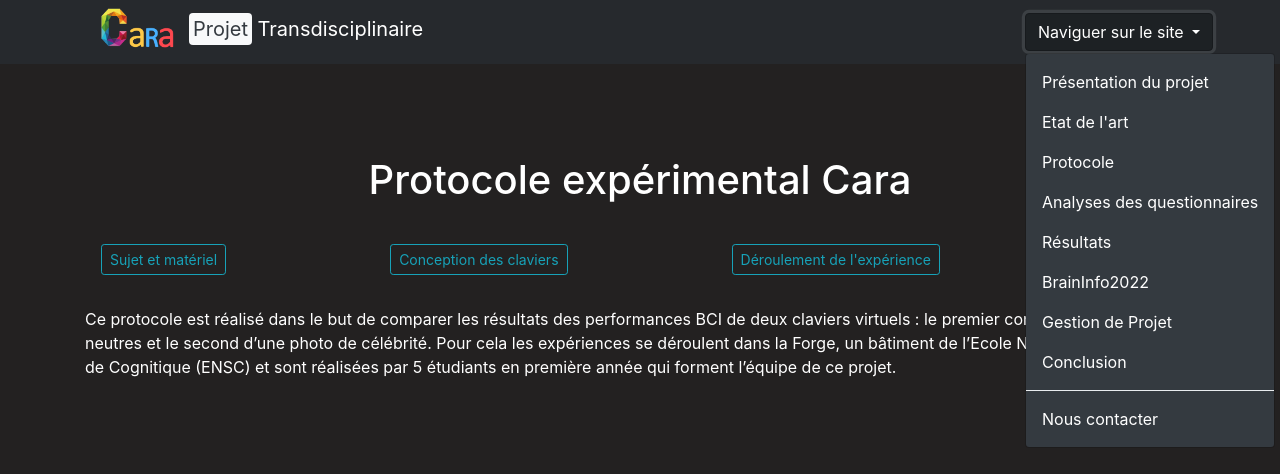
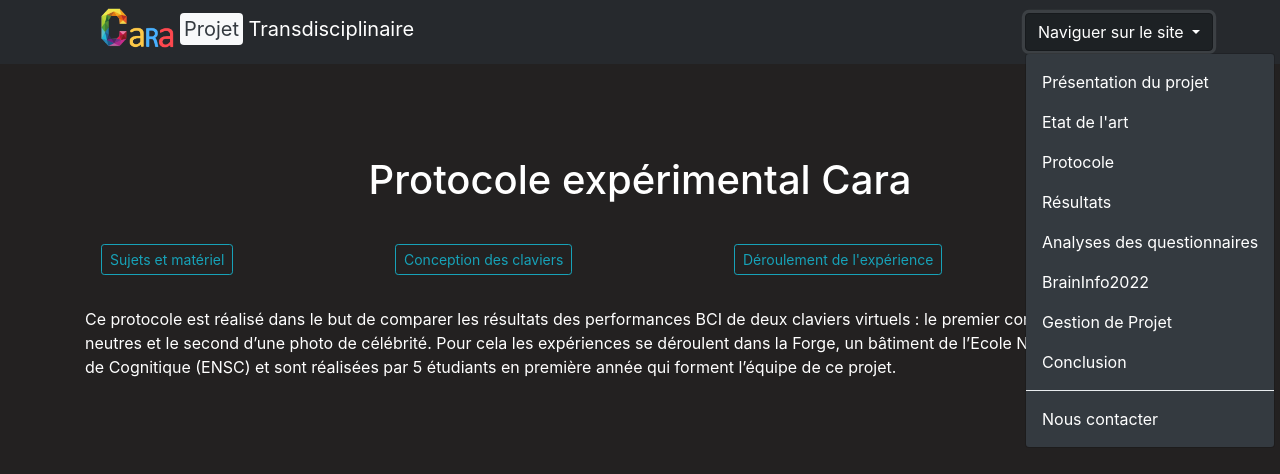
Before and after one commit to Zoko91/Website_Cara, a PHP site: page /protocole.php in a window 1280 px wide, after a click on "Naviguer sur le site". Shown: the top 474 px of the page. Run offline with PHP 8.4, Linux system fonts and the light colour scheme; some libraries are stand-ins or nearby versions; some web fonts are replaced.

Commit message:
dernier change

```diff
--- a/conclusion.php
+++ b/conclusion.php
@@ -46,7 +46,7 @@
               Au-delà de tous les acquis pédagogiques que nous avons pu acquérir et qui nous seront utiles dans notre formation (gestion de projet, réalisation de questionnaires…), nous avons également pu mettre un pied dans l’univers de la recherche. Mener des études, établir des postulats, analyser des données, toutes ces activités consistent en une entrée efficace dans ce domaine.
             </p>
             <p>
-            En somme, ce projet a été pour nous une vraie mine d’or, nous permettant de faire appel à beaucoup de connaissances emmagasinées tout au long de l’année 2021/2022, mais aussi de découvrir de nouvelles choses qui pourront à coup sûr servir à certains membres s’ils poursuivent leurs études sur cette voix.
+            En somme, ce projet a été pour nous une vraie mine d’or, nous permettant de faire appel à beaucoup de connaissances emmagasinées tout au long de l’année 2021/2022, mais aussi de découvrir de nouvelles choses qui pourront à coup sûr servir à certains membres s’ils poursuivent leurs études sur cette voie.
     </p>
     </div>
           </div>
@@ -78,7 +78,7 @@
 
           <div class="card p-3 border-success mb-3 ">
               <div class="row justify-content-center">
-                  <img class="card-img-top" src="images/logoecole.png" alt="Logo de l'école"style="width:50%;heigth:50%">
+                  <img class="card-img-top" src="images/logoecole2.png" alt="Logo de l'école"style="width:50%;heigth:50%">
               </div>
     </div>
 
--- a/entete.php
+++ b/entete.php
@@ -28,7 +28,6 @@ if(!isset($_GET['clav'])){
                 <a href="index.php">
                     <img src="images/Cara_logo.png" alt="Logo cara haut page" class="me-2" style="height: 48px; padding-bottom: 1%;">
                 </a>
-                &nbsp;
                 <a class="navbar-brand rounded-3 fw-bold" href="index.php" id="baliseb">
                     <span class="bg-gradient bg-light p-1 rounded rounded-3 text-dark" id="spanb">Projet</span> Transdisciplinaire
                 </a>
@@ -50,11 +49,12 @@ if(!isset($_GET['clav'])){
                             <a class="nav-link  dropdown-item  text-white bg-dark" href="protocole.php">Protocole</a>
                         </li>
                         <li class="nav-item bg-dark">
+                            <a class="nav-link  dropdown-item  text-white bg-dark" href="resultats.php">Résultats</a>
+                        </li>
+                        <li class="nav-item bg-dark">
                             <a class="nav-link  dropdown-item  text-white bg-dark" href="questionnaires.php">Analyses des questionnaires</a>
                         </li>
-                        <li class="nav-item bg-dark">
-                            <a class="nav-link  dropdown-item  text-white bg-dark" href="resultats.php">Résultats</a>
-                        </li>
+
                         <li class="nav-item bg-dark">
                             <a class="nav-link  dropdown-item  text-white bg-dark" href="BrainInfo.php">BrainInfo2022</a>
                         </li>
--- a/index.php
+++ b/index.php
@@ -117,6 +117,12 @@
                 </div>
             </div>
         </div>
+
+
+        <div class="card p-3 mb-3 " style="background-color: gainsboro !important;">
+              <div class="row justify-content-center">
+              <img src="images/logoecole2.png" alt="Logo ENSC" class="" width="100%" heigth="100%" >
+              </div>
     </div>
 
 
--- a/protocole.php
+++ b/protocole.php
@@ -7,7 +7,7 @@
     <h1 class="text-center">Protocole expérimental Cara</h1>
     <br/>
     <nav class="navbar ">
-        <a href ="protocole.php?page=sujet"class="btn btn-sm btn-outline-info" role='button' aria-pressed='true'>Sujet et matériel</a>
+        <a href ="protocole.php?page=sujet"class="btn btn-sm btn-outline-info" role='button' aria-pressed='true'>Sujets et matériel</a>
         <a href ="protocole.php?page=clavier" class="btn btn-sm btn-outline-info" role='button' aria-pressed='true'>Conception des claviers</a>
         <a href ="protocole.php?page=deroul" class="btn btn-sm btn-outline-info" role='button' aria-pressed='true'>Déroulement de l'expérience</a>
         <a href ="protocole.php?page=ann" class="btn btn-sm btn-outline-info" role='button' aria-pressed='true'>Annexes</a>
@@ -35,7 +35,7 @@ if(isset($_GET['page'])){
         <h3>Déroulement de l’expérience</h3>
         <br/>
         <h3>Avant l’expérience</h3><br/>
-        <p>Avant de commencer l’expérience, les participants sont tenus au courant du déroulement de cette dernière. Il leur est rappelé que ce ne sont pas leurs performances qui sont jugées mais celles des claviers virtuels. Un rappel est également fait sur la protection de leurs données, qui seront anonymisées et qui ne serviront que pour les résultats de nos expériences. Une <a class="lien" href="lettreinfo.php" style="color:white;">lettre d'information</a> leur est présentée et ils devront signer un <a class="lien" href="formulaireconsentement.php" style="color:white;">formulaire de consentement</a> quant à l’utilisation de leurs données ainsi que remplir un <a class="lien" href="https://framaforms.org/questionnaire-projet-cara-pre-experience-1647109900" style="color:white;">questionnaire de pré-expérience</a> sur un ordinateur mis à leur disposition. Une grille, montrée ci-dessous, permettant de juger du stress, de la somnolence et des sentiments agréables est présente sur la table et devra être expliquée aux sujets afin qu’ils puissent évaluer leurs niveaux de stress.</p>
+        <p>Avant de commencer l’expérience, les participants sont tenus au courant du déroulement de cette dernière. Il leur est rappelé que ce ne sont pas leurs performances qui sont jugées mais celles des claviers virtuels. Un rappel est également fait sur la protection de leurs données, qui seront anonymisées et qui ne serviront que pour les résultats de nos expériences. Une <a class="lien" href="lettreinfo.php" style="color:white;">lettre d'information</a> leur est présentée et ils devront signer un <a class="lien" href="formulaireconsentement.php" style="color:white;">formulaire de consentement</a> quant à l’utilisation de leurs données ainsi que remplir un <a class="lien" target="_blank" href="https://framaforms.org/questionnaire-projet-cara-pre-experience-1647109900" style="color:white;">questionnaire de pré-expérience</a> sur un ordinateur mis à leur disposition. Une grille, montrée ci-dessous, permettant de juger du stress, de la somnolence et des sentiments agréables est présente sur la table et devra être expliquée aux sujets afin qu’ils puissent évaluer leurs niveaux de stress.</p>
         <br/><img class="image" src="images/Grille.png" alt="Grille permettant de juger notre état de fatigue, stress et d'excitation"/>
         <p class="text-center"><em>Figure n°1 : Grille utilisée</em></p>
         <br/>
@@ -76,7 +76,7 @@ if(isset($_GET['page'])){
         <br/>
         <section>
             <h2>Après l’expérience</h2><br/>
-            <p>Une fois le second clavier passé et le score de satisfaction obtenu, le sujet passe un <a class="lien" href="https://framaforms.org/questionnaire-projet-cara-post-experience-1647262635" style="color:white;">questionnaire post-expérience</a> depuis un ordinateur mis à sa disposition. Ce questionnaire est à faire dans la salle d’expérience aux côtés des examinateurs.
+            <p>Une fois le second clavier passé et le score de satisfaction obtenu, le sujet passe un <a class="lien" target="_blank" href="https://framaforms.org/questionnaire-projet-cara-post-experience-1647262635" style="color:white;">questionnaire post-expérience</a> depuis un ordinateur mis à sa disposition. Ce questionnaire est à faire dans la salle d’expérience aux côtés des examinateurs.
                 Une fois le dernier questionnaire rempli, le sujet a le droit à des chocolats et peut partir.</p>
         </section>
 
@@ -145,10 +145,10 @@ if(isset($_GET['page'])){
         <a href="formulaireconsentement.php" role='button' aria-pressed='true' class='btn btn-secondary'>Formulaire consentement</a>
         </br>
         </br>
-        <a href="https://framaforms.org/questionnaire-projet-cara-pre-experience-1647109900" class='btn btn-secondary'>Questionnaire de pré-expérience</a>
+        <a href="https://framaforms.org/questionnaire-projet-cara-pre-experience-1647109900" target="_blank" class='btn btn-secondary'>Questionnaire de pré-expérience</a>
         </br>
         </br>
-        <a href="https://framaforms.org/questionnaire-projet-cara-post-experience-1647262635" class='btn btn-secondary'>Questionnaire post-expérience</a>
+        <a href="https://framaforms.org/questionnaire-projet-cara-post-experience-1647262635" target="_blank" class='btn btn-secondary'>Questionnaire post-expérience</a>
 
 
         <?php
```
Also changed, not shown: images/logoecole.png (deleted), images/logoecole2.png (added).
